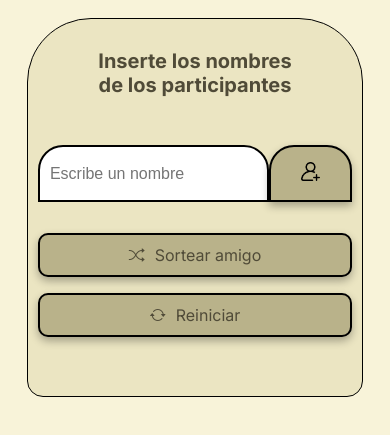
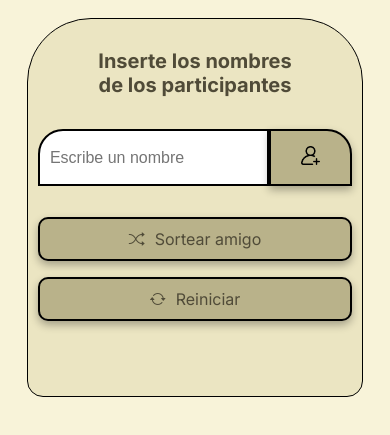
Before and after one commit to Gott95/Amigo-Secreto, a plain HTML site: page index.html in a window 390 px wide. Shown: the part 399-834 px from the top of the page. Drawn offline with nearby package versions, Linux system fonts and the light colour scheme.

Commit message:
Update style.css

```diff
--- a/style.css
+++ b/style.css
@@ -294,15 +294,16 @@ button {
 
 
     .input-name {
-        border-radius: 25px 25px 0 0;
+        border-radius: 25px 0 0 0;
     }
 
     .input-wrapper {
-        margin-top: 3em;
+        margin-top: 2em;
     }
 
     .button-add {
-        border-radius: 25px 25px 0 0;
+        border-radius: 0 25px 0 0;
+        align-items: center;
     }
 
     .button-container {
```
